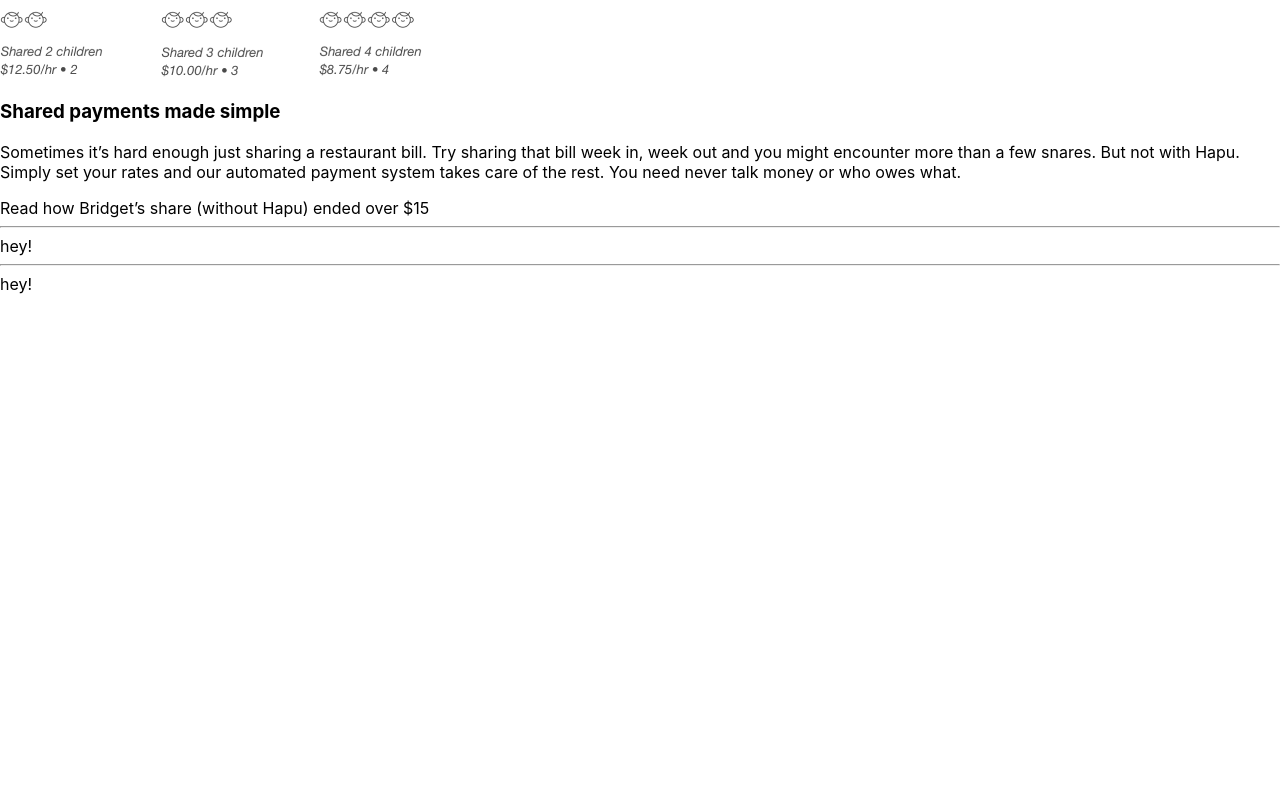
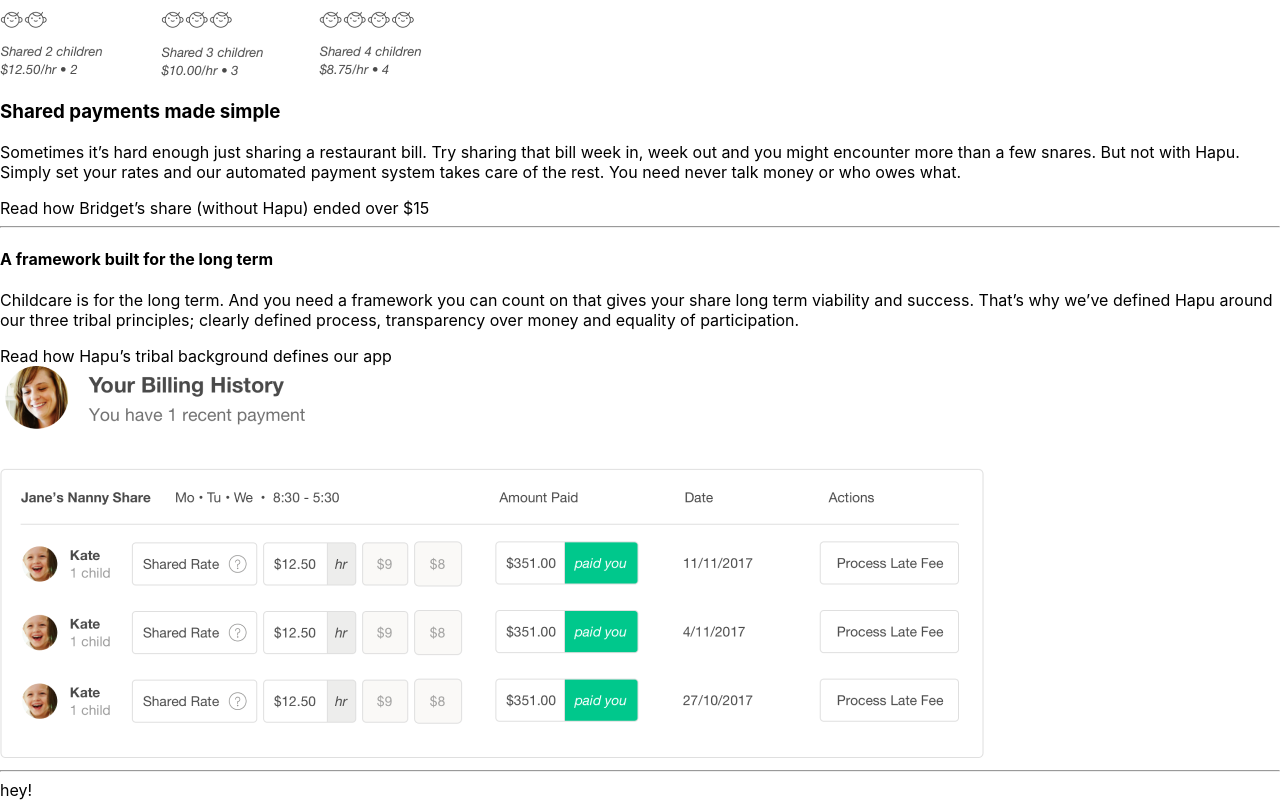
Before and after one commit to RodrigoNeoEx/jungleChallenge, a React (Create React App) app: page / in a window 1280 px wide. Shown: the part 1686-2486 px from the top of the page. Before the commit the page ends 1980 px from the top, so only its background shows below. Built offline with nearby package versions, Linux system fonts and the light colour scheme; a web font is replaced by a local one.

Commit message:
feat: component frameworkDescription mvp

```diff
--- a/src/components/sections/about/frameworkDescription/FrameworkDescription.js
+++ b/src/components/sections/about/frameworkDescription/FrameworkDescription.js
@@ -1,11 +1,17 @@
 import React from "react";
+import FrameworkPic from "../../../../images/billingHistory.png"
 import { messages } from "../messages";
 
 const FrameworkDescription = () => {
   return (
-    <div>
-      hey!
-    </div>
+    <section>
+      <article>
+        <h1>{messages.frameworkTitle}</h1>
+        <p>{messages.frameworkDescription}</p>
+        <a>{messages.frameworkLink}</a>
+      </article>
+      <img src={FrameworkPic} alt="app example"/>
+    </section>
   )
 }
 
```
